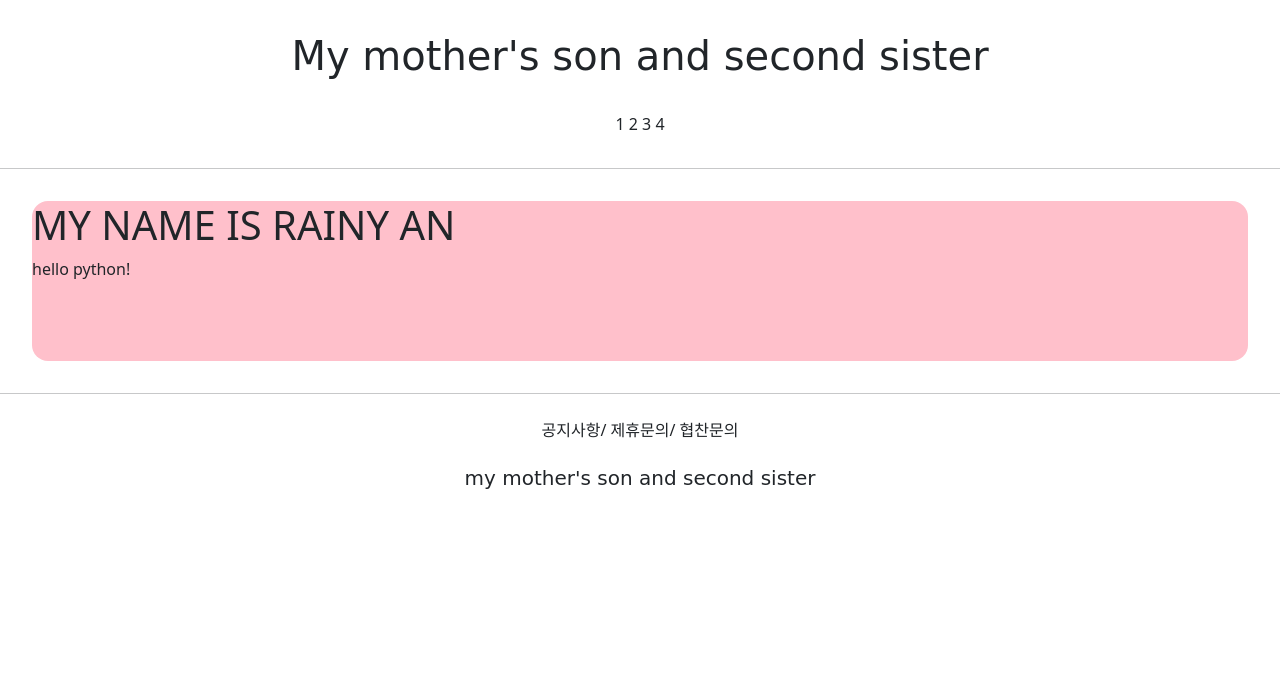
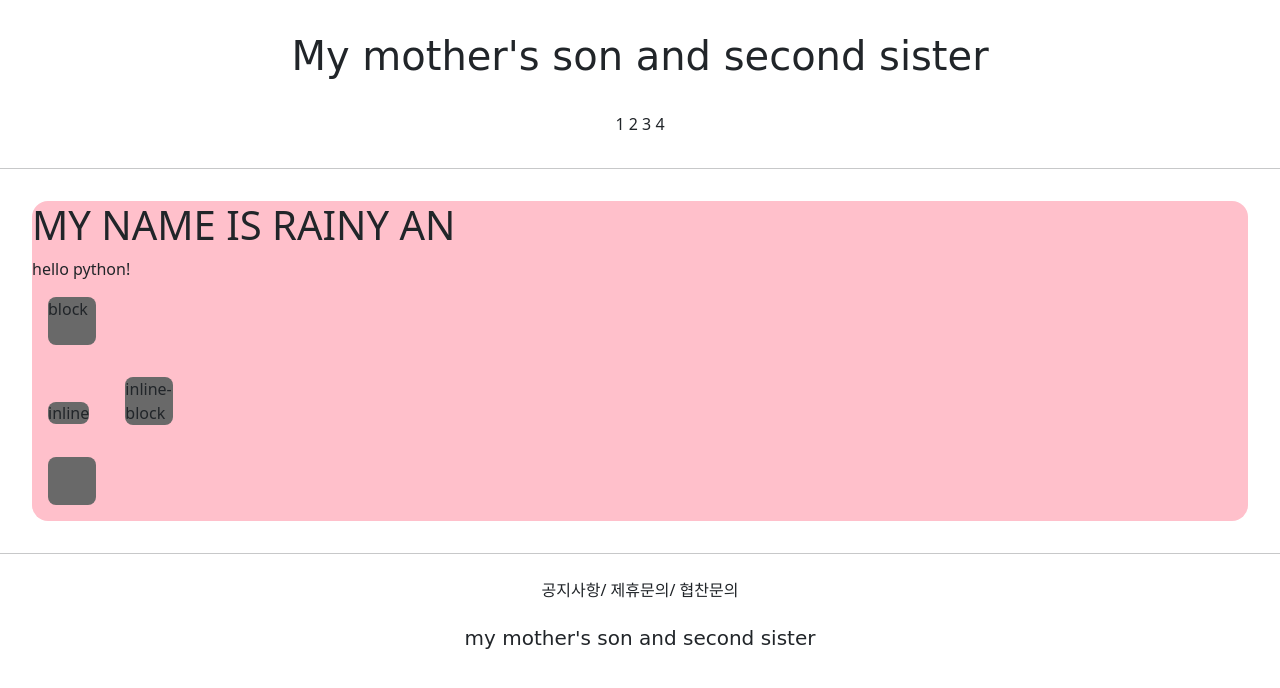
Before and after one commit to inrainy/gis_web_application2, a Django app: page /accounts/hi_world/ in a window 1280 px wide. Shown: the top 688 px of the page. Run offline with Django 3.2, Linux system fonts and the light colour scheme; parts of the project's set-up code (start-up, migrations or seed data) failed here and were passed over; some web fonts are replaced.

Commit message:
7.7.webapplication2.3

```diff
--- a/accountapp/templates/accountapp/hi_world.html
+++ b/accountapp/templates/accountapp/hi_world.html
@@ -2,9 +2,25 @@
 
 {% block content %}
 
-    <div style="height: 10rem; background-color: pink; margin: 2rem; border-radius: 1rem;">
+    <style>
+        .testing{
+            background-color: dimgrey;
+            margin: 1rem;
+            height: 48px;
+            width: 48px;
+            border-radius: .5rem;
+        }
+    </style>
+
+    <div style="height: 20rem; background-color: pink; margin: 2rem; border-radius: 1rem;">
         <h1>MY NAME IS RAINY AN</h1>
         <p>hello python!</p>
+
+    <div class="testing" style="display: block">block</div>
+    <div class="testing" style="display: inline">inline</div>
+    <div class="testing" style="display: none">none</div>
+    <div class="testing" style="display: inline-block">inline-block</div>
+    <div class="testing"></div>
 
     </div>
 
```
